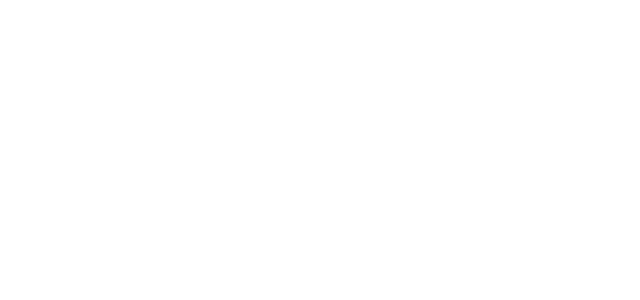
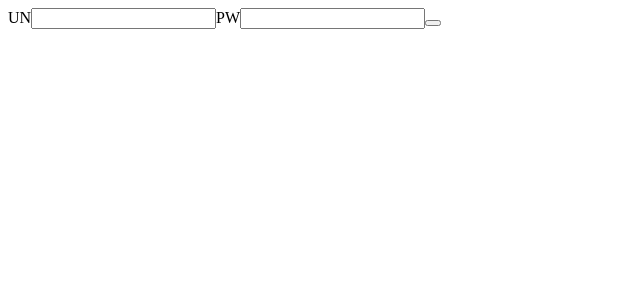
Before and after one commit to Azzazello1979/ferrilata_nefrit_frontEnd, an Angular app in the folder Reddit/: page /login in a window 1280 px wide. Shown: the top 300 px of the page, without its empty margins (0-640 px from the left). Built offline with nearby package versions, Linux system fonts and the light colour scheme.

Commit message:
restarted whole project with ang/material

```diff
--- a/Reddit/src/app/login/login.component.html
+++ b/Reddit/src/app/login/login.component.html
@@ -1,14 +1,7 @@
-<form action="POST" class="formo" [formGroup]="form">
-  <!-- (ngSubmit)="giveData()" -->
+<form action="POST" class="formo" >
   <label for="user">UN</label>
-  <input type="text" name="user" formControlName="username" />
-  <div
-    *ngIf="form.controls.['username'].invalid && (form.controls['username'].dirty || form.controls['username'].touched)">
-    <div *ngIf="angForm.controls['name'].errors.required">
-      Username is required.
-    </div>
-  </div>
+  <input type="text" name="user">
   <label for="pass">PW</label>
-  <input type="text" name="pass" />
+  <input type="text" name="pass">
   <button type="submit"></button>
 </form>
```
